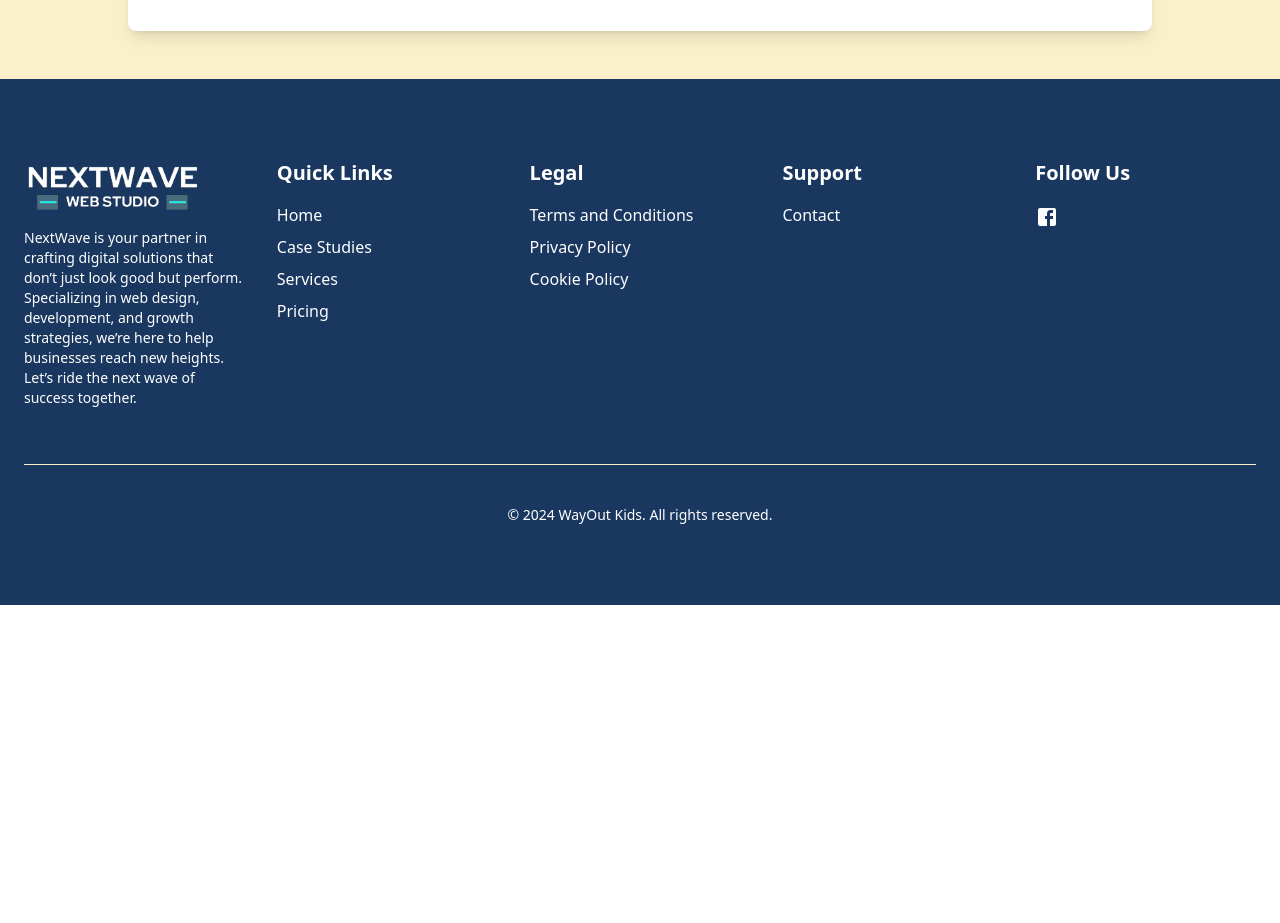
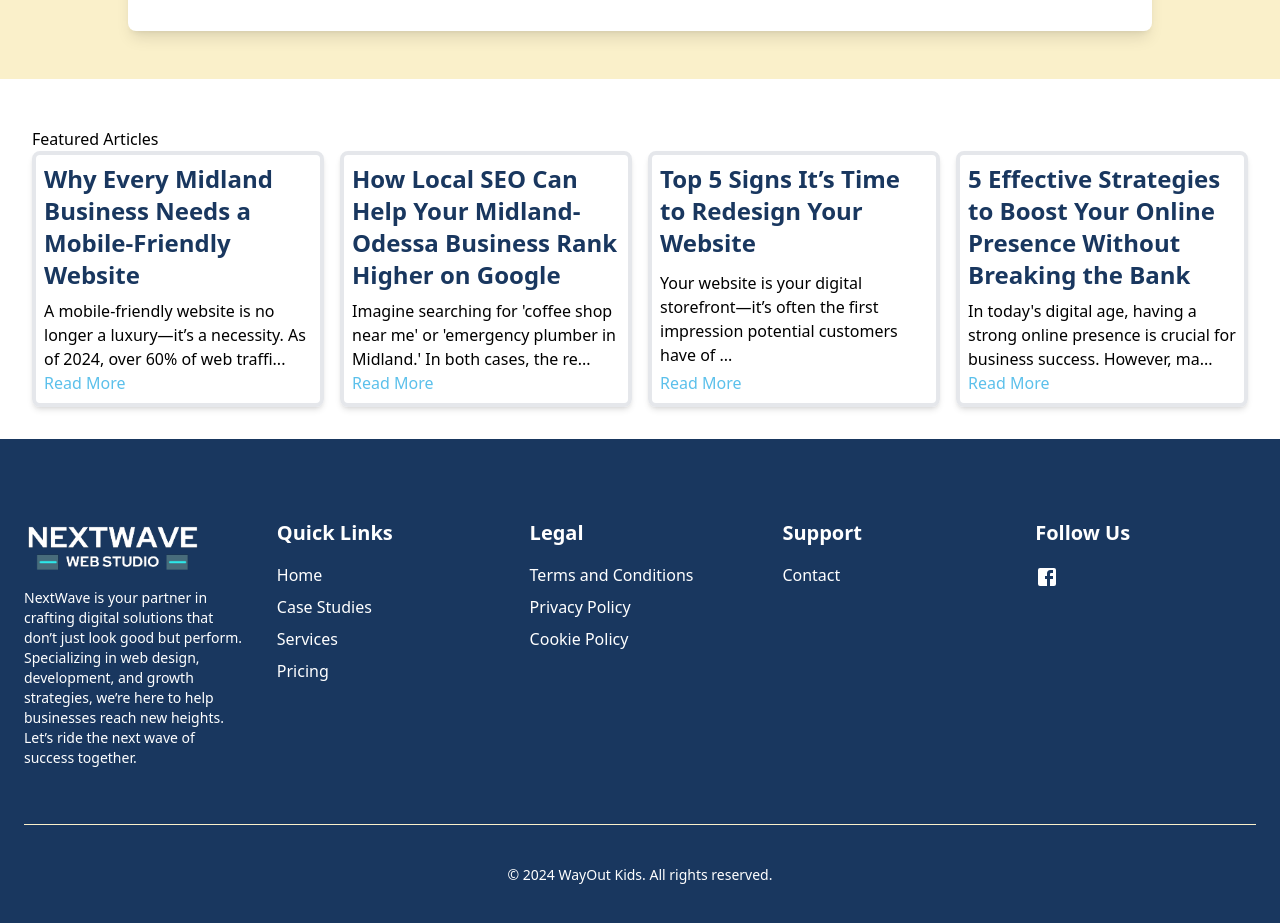
Before and after one commit to Parrasite9/nextwave, a React (Create React App) app: page / in a window 1280 px wide. Shown: the part 4268-5191 px from the top of the page. Before the commit the page ends 4873 px from the top, so only its background shows below. Built offline with nearby package versions, Linux system fonts and the light colour scheme.

Commit message:
Featured Section created and placed on the home page

```diff
--- /dev/null
+++ b/src/Components/Blogs/FeaturedPosts.jsx
@@ -0,0 +1,53 @@
+import React from "react";
+import { Link } from "react-router-dom";
+import blogsData from "./Blogs.json";
+import { generateSlug } from "../../Globals/Utils";
+
+const FeaturedPosts = () => {
+  // Filter the blogs to get only the featured ones
+  const featuredBlogs = blogsData.filter((blog) => blog.featured);
+
+  // If no featured blogs, return null
+  if (featuredBlogs.length === 0) {
+    return null;
+  }
+
+  return (
+    <div className="featured-section mt-12 px-8">
+      <div id='services' className="divider">
+            <div className="divider-line"></div>
+            <span className='divider-text'>Featured Articles</span>
+            <div className="divider-line"></div>
+        </div>
+      <div className="grid grid-cols-1 md:grid-cols-2 lg:grid-cols-4 gap-4 mb-8">
+        {featuredBlogs.map((blog) => (
+          <div
+            key={blog.id}
+            className="relative blog-preview flex flex-col justify-between border-4 p-2 cursor-pointer hover:shadow-lg hover:shadow-gray-500/50 transition-shadow duration-200 card-bg rounded-lg shadow-md"
+          >
+            {/* Invisible Link Spanning Entire Card */}
+            <Link
+              to={`/blog/${generateSlug(blog.title)}`}
+              className="absolute inset-0"
+            >
+              <span className="sr-only">{blog.title}</span>
+            </Link>
+            {/* Card Content */}
+            <h2 className="font-bold text-lg font-bold text-soft-navy mb-2 md:text-xl lg:text-2xl">
+              {blog.title}
+            </h2>
+            <p>{blog.content.introduction.substring(0, 100)}...</p>
+            <Link
+              className="text-sky-blue"
+              to={`/blog/${generateSlug(blog.title)}`}
+            >
+              Read More
+            </Link>
+          </div>
+        ))}
+      </div>
+    </div>
+  );
+};
+
+export default FeaturedPosts;
--- a/src/Pages/Home.jsx
+++ b/src/Pages/Home.jsx
@@ -1,5 +1,6 @@
 import React from 'react'
 import { CaseStudy, Hero, ServicesSection, PricingTable, Contact, Signup } from '../Components'
+import FeaturedPosts from '../Components/Blogs/FeaturedPosts'
 
 function Home() {
   return (
@@ -9,6 +10,7 @@ function Home() {
         <ServicesSection />
         <PricingTable />
         <Signup />
+        <FeaturedPosts />
     </div>
   )
 }
```
